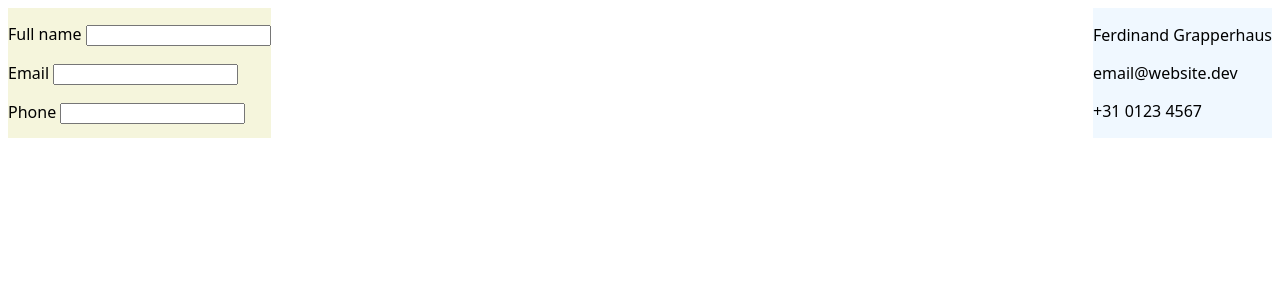
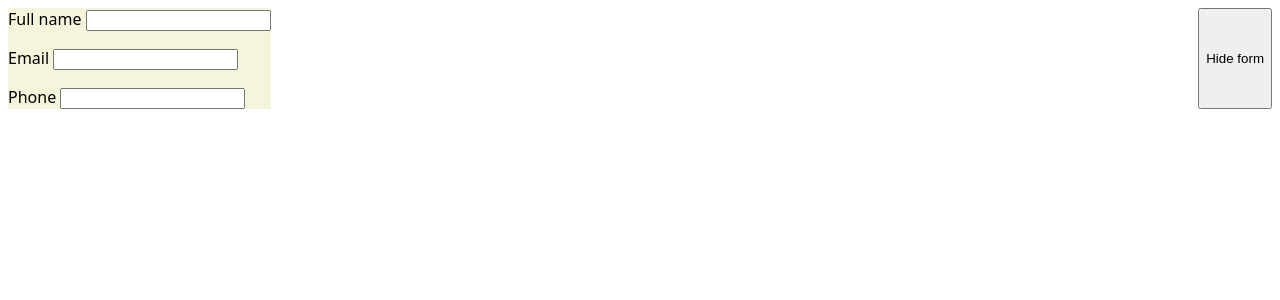
Before and after one commit to arwin4/cv, a React (Vite) app: page / in a window 1280 px wide. Shown: the top 300 px of the page. Built offline with nearby package versions, Linux system fonts and the light colour scheme; the HTML template or start-up script is replaced by a standard one.

Commit message:
Add form hiding and showing
Hide output by default, allow revising

```diff
--- a/src/App.jsx
+++ b/src/App.jsx
@@ -9,6 +9,16 @@ function App() {
     email: '',
     phone: '',
   });
+
+  const [hideForm, setHideForm] = useImmer(false);
+
+  function handleHideForm() {
+    setHideForm(true);
+  }
+
+  function handleShowForm() {
+    setHideForm(false);
+  }
 
   function handleFullNameChange(e) {
     setGeneralInfo((draft) => {
@@ -28,6 +38,17 @@ function App() {
     });
   }
 
+  if (hideForm) {
+    return (
+      <div>
+        <GeneratedCV
+          generalInfo={generalInfo}
+          handleShowForm={handleShowForm}
+        ></GeneratedCV>
+      </div>
+    );
+  }
+
   return (
     <>
       <Form
@@ -35,8 +56,8 @@ function App() {
         onFullNameChange={handleFullNameChange}
         onEmailChange={handleEmailChange}
         onPhoneChange={handlePhoneChange}
+        handleHideForm={handleHideForm}
       ></Form>
-      <GeneratedCV generalInfo={generalInfo}></GeneratedCV>
     </>
   );
 }
--- a/src/components/Form.jsx
+++ b/src/components/Form.jsx
@@ -7,6 +7,7 @@ export default function Form({
   onFullNameChange,
   onEmailChange,
   onPhoneChange,
+  handleHideForm,
 }) {
   return (
     <>
@@ -15,7 +16,9 @@ export default function Form({
         onFullNameChange={onFullNameChange}
         onEmailChange={onEmailChange}
         onPhoneChange={onPhoneChange}
+        handleHideForm={handleHideForm}
       ></GeneralInfo>
+      <button onClick={handleHideForm}>Hide form</button>
     </>
   );
 }
--- a/src/components/GeneratedCV.jsx
+++ b/src/components/GeneratedCV.jsx
@@ -2,7 +2,7 @@
 
 import '../styles/GeneratedCV.css';
 
-export default function GeneratedCV({ generalInfo }) {
+export default function GeneratedCV({ generalInfo, handleShowForm }) {
   let fullNameText;
   if (generalInfo.fullName === '') {
     fullNameText = 'Ferdinand Grapperhaus';
@@ -30,6 +30,7 @@ export default function GeneratedCV({ generalInfo }) {
       <p>{fullNameText}</p>
       <p>{emailText}</p>
       <p>{phoneText}</p>
+      <button onClick={handleShowForm}>Edit</button>
     </div>
   );
 }
```
